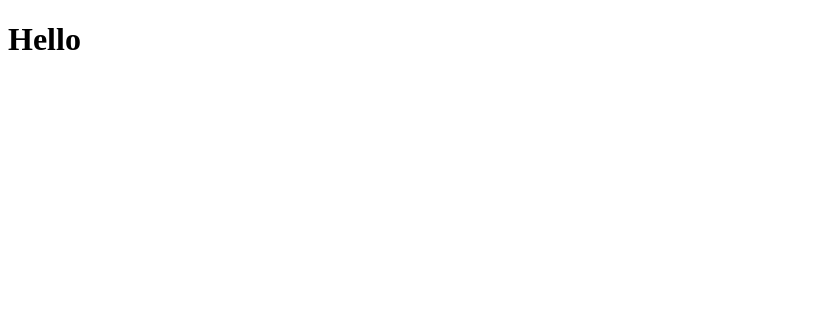
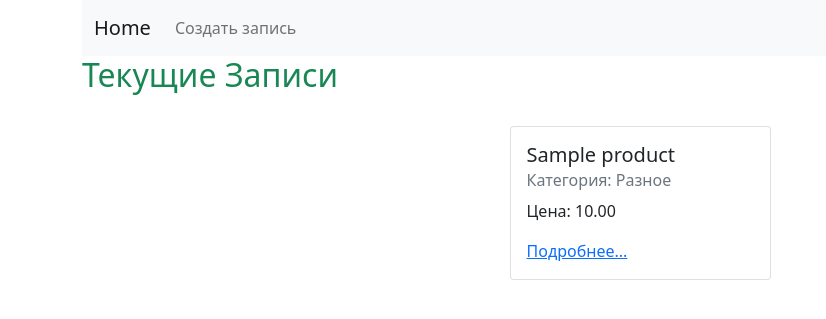
Before and after one commit to romanov-kubanych/lab01, a Django app: page / in a window 1280 px wide. Before the commit the part shown is almost empty. Shown: the top 319 px of the page, without its empty margins (0-826 px from the left). Run offline with Django 4.2, Linux system fonts and the light colour scheme; tables that the repository leaves empty hold one stand-in row (values such as "Sample post").

Commit message:
Создан базовый шаблон и меню навигации Создана главная страница с выводом товаров

```diff
--- /dev/null
+++ b/webapp/templates/base.html
@@ -0,0 +1,38 @@
+<!doctype html>
+<html lang="en">
+<head>
+    <meta charset="UTF-8">
+    <meta name="viewport"
+          content="width=device-width, user-scalable=no, initial-scale=1.0, maximum-scale=1.0, minimum-scale=1.0">
+    <meta http-equiv="X-UA-Compatible" content="ie=edge">
+    <link href="https://cdn.jsdelivr.net/npm/bootstrap@5.0.2/dist/css/bootstrap.min.css" rel="stylesheet"
+          integrity="sha384-EVSTQN3/azprG1Anm3QDgpJLIm9Nao0Yz1ztcQTwFspd3yD65VohhpuuCOmLASjC"
+          crossorigin="anonymous">
+    <title>{% block title %} {% endblock %}</title>
+</head>
+<body>
+    <div class="container">
+    <nav class="navbar navbar-expand-lg navbar-light bg-light">
+      <div class="container">
+        <a class="navbar-brand" href={% url 'index_view' %}>Home</a>
+        <button class="navbar-toggler" type="button" data-bs-toggle="collapse" data-bs-target="#navbarNav" aria-controls="navbarNav" aria-expanded="false" aria-label="Toggle navigation">
+          <span class="navbar-toggler-icon"></span>
+        </button>
+        <div class="collapse navbar-collapse" id="navbarNav">
+          <ul class="navbar-nav">
+            {% block nav %}
+            <li class="nav-item">
+              <a class="nav-link" href='#'>Создать запись</a>
+            </li>
+            {% endblock %}
+          </ul>
+        </div>
+      </div>
+    </nav>
+
+    {% block content %}
+    {% endblock %}
+    </div>
+    <script src="https://cdn.jsdelivr.net/npm/bootstrap@5.1.3/dist/js/bootstrap.bundle.min.js" integrity="sha384-ka7Sk0Gln4gmtz2MlQnikT1wXgYsOg+OMhuP+IlRH9sENBO0LRn5q+8nbTov4+1p" crossorigin="anonymous"></script>
+</body>
+</html>
--- a/webapp/templates/index_view.html
+++ b/webapp/templates/index_view.html
@@ -1,13 +1,26 @@
-<!doctype html>
-<html lang="en">
-<head>
-    <meta charset="UTF-8">
-    <meta name="viewport"
-          content="width=device-width, user-scalable=no, initial-scale=1.0, maximum-scale=1.0, minimum-scale=1.0">
-    <meta http-equiv="X-UA-Compatible" content="ie=edge">
-    <title>Document</title>
-</head>
-<body>
-    <h1>Hello</h1>
-</body>
-</html>
+{% extends 'base.html' %}
+
+{% block title %}
+Products
+{% endblock %}
+
+{% block content %}
+        <div class="mb-4">
+            <h2 class="text-success">Текущие Записи</h2>
+        </div>
+
+        <div class="row row-cols-1 row-cols-sm-2 row-cols-md-3 row-cols-lg-4 justify-content-center">
+            {% for product in products %}
+                <div class="col my-2">
+                    <div class="card h-100">
+                        <div class="card-body">
+                            <h5 class="card-title">{{ product.title }}</h5>
+                            <h6 class="card-subtitle mb-2 text-muted">Категория: {{ product.get_category_display }}</h6>
+                            <p class="card-text">Цена: {{ product.price }}</p>
+                            <a href="#" class="card-link">Подробнее...</a>
+                        </div>
+                    </div>
+                </div>
+            {% endfor %}
+        </div>
+{% endblock %}
--- a/webapp/urls.py
+++ b/webapp/urls.py
@@ -3,5 +3,5 @@ from django.urls import path
 from webapp.views import index_view
 
 urlpatterns = [
-    path('', index_view, name="index_view"),
+    path('', index_view, name="index_view")
 ]
--- a/webapp/views.py
+++ b/webapp/views.py
@@ -1,4 +1,8 @@
 from django.shortcuts import render
 
+from webapp.models import Product
+
+
 def index_view(request):
-    return render(request, 'index_view.html')
+    products = Product.objects.order_by('category')
+    return render(request, 'index_view.html', {'products': products})
```
